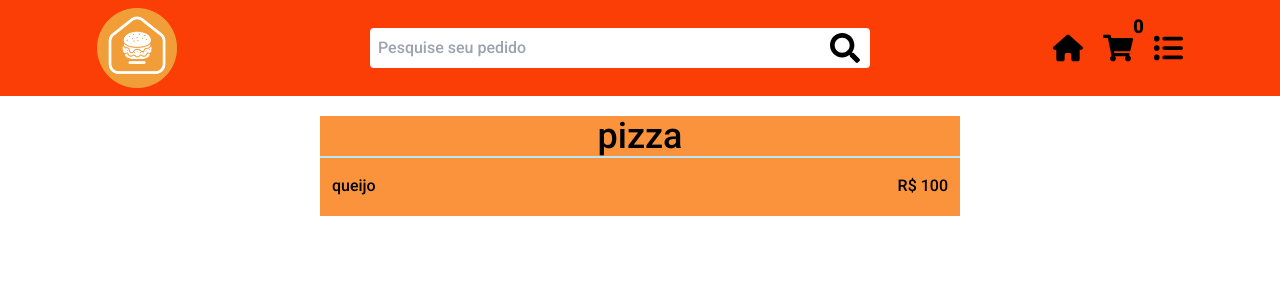
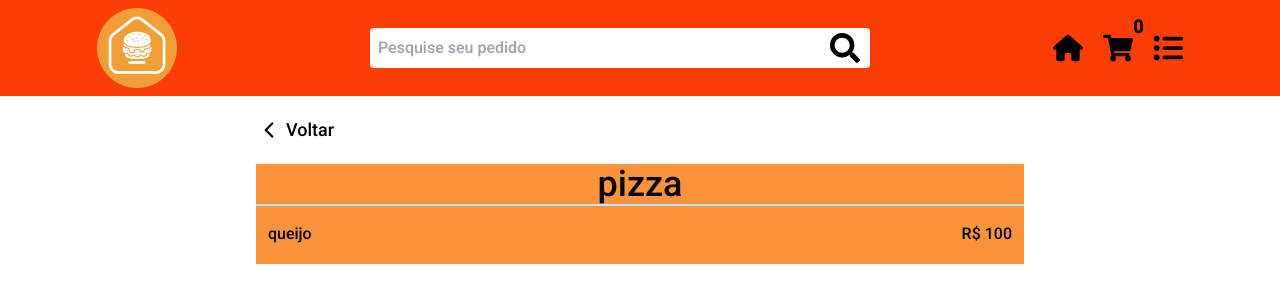
Before and after one commit to joel-holanda/service-store, a Next.js app: page /card in a window 1280 px wide. Shown: the top 302 px of the page. Built offline with nearby package versions, Linux system fonts and the light colour scheme.

Commit message:
add: back button in Card page

```diff
--- a/package.json
+++ b/package.json
@@ -17,6 +17,7 @@
     "@emotion/react": "^11.11.4",
     "@emotion/styled": "^11.11.5",
     "framer-motion": "^11.2.11",
+    "lucide-react": "^0.436.0",
     "next": "14.2.2",
     "react": "^18.3.1",
     "react-dom": "^18.3.1",
--- a/src/components/Orders/Order.tsx
+++ b/src/components/Orders/Order.tsx
@@ -2,15 +2,23 @@
 
 import React from 'react'
 import { useCardContext } from '@/contexts/useCardContext'
+import { Card } from '@chakra-ui/react'
+import { ChevronLeft } from 'lucide-react'
+import Link from 'next/link'
 
 export default function Order() {
   const { items } = useCardContext()
 
   return (
     <>
-      <div className="flex flex-col items-center">
+      <div className="max-w-screen-md mx-auto flex flex-col gap-5 py-5">
+        <Link href={'/'} className="flex gap-1 items-center">
+          <ChevronLeft size={26} />
+          <span className="text-lg">Voltar</span>
+        </Link>
+
         {items.map((it) => (
-          <div key={it.id} className="w-1/2 h-[100px] bg-orange-400 mt-[20px]">
+          <Card key={it.id} className="w-full h-[100px] bg-orange-400">
             <h1 className="text-center text-4xl border-b-2 border-b-sky-200">
               {it.nameTitle}
             </h1>
@@ -18,7 +26,7 @@ export default function Order() {
               <p>{it.name}</p>
               <p>R$ {it.price}</p>
             </div>
-          </div>
+          </Card>
         ))}
       </div>
     </>
```
Also changed, not shown: 1 other file (tests, documents, lock files or other folders).
